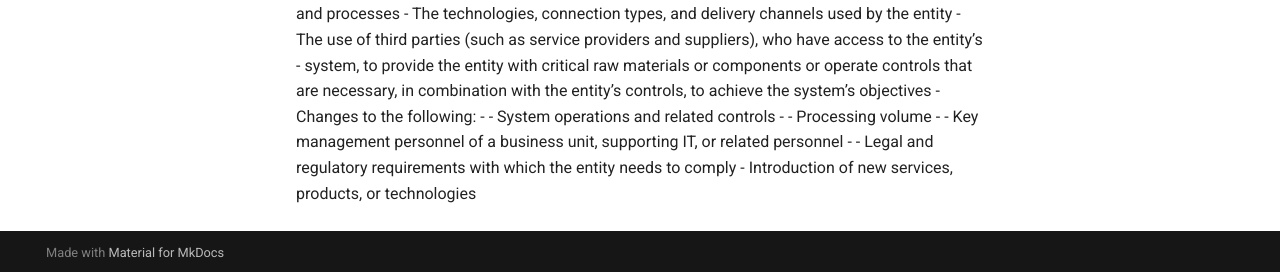
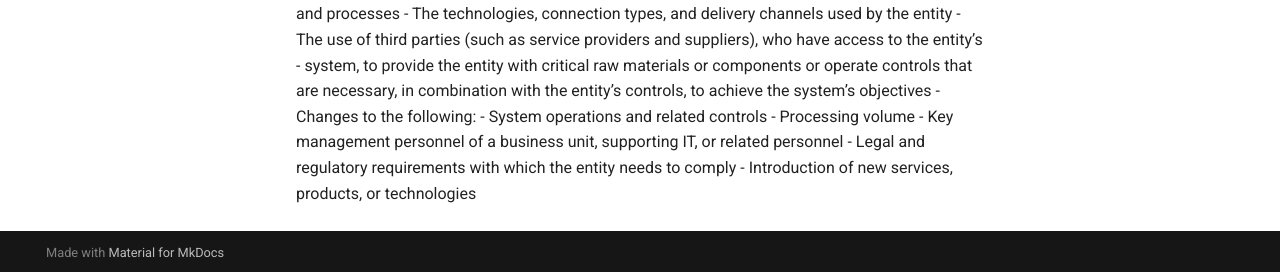
Before and after one commit to WashingtonGT/soc-playbook, an MkDocs documentation site: the page built from docs/index.md, in a window 1280 px wide and 1270 px high. Shown: the part 995-1267 px from the top of the window. Built offline with MkDocs 1.6.1 and Material for MkDocs 9.7.7, drawn with Linux system fonts in a browser that asks for light colours; some of the changed text lies outside the part shown.

```diff
--- a/docs/index.md
+++ b/docs/index.md
@@ -29,8 +29,8 @@ Such threats and vulnerabilities arise because of factors such as the following:
 - The use of third parties (such as service providers and suppliers), who have access to the entity’s
 - system, to provide the entity with critical raw materials or components or operate controls that are necessary, in combination with the entity’s controls, to achieve the system’s objectives
 - Changes to the following:
-- - System operations and related controls
-- - Processing volume
-- - Key management personnel of a business unit, supporting IT, or related personnel
-- - Legal and regulatory requirements with which the entity needs to comply
+ - System operations and related controls
+ - Processing volume
+ - Key management personnel of a business unit, supporting IT, or related personnel
+ - Legal and regulatory requirements with which the entity needs to comply
 - Introduction of new services, products, or technologies
```
